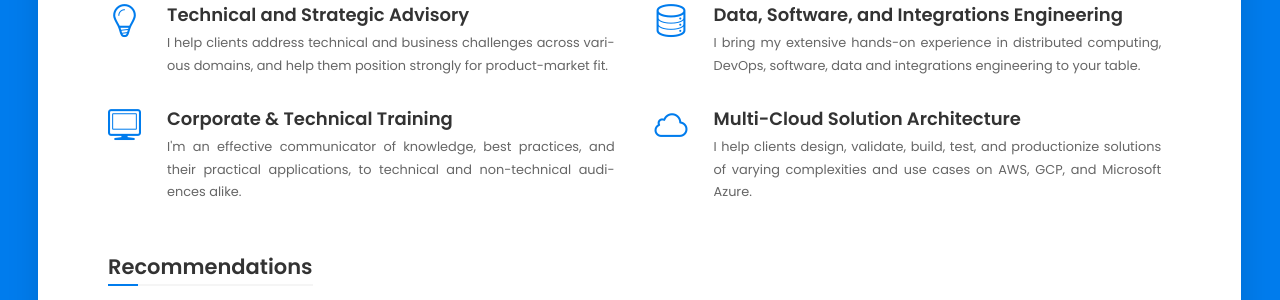
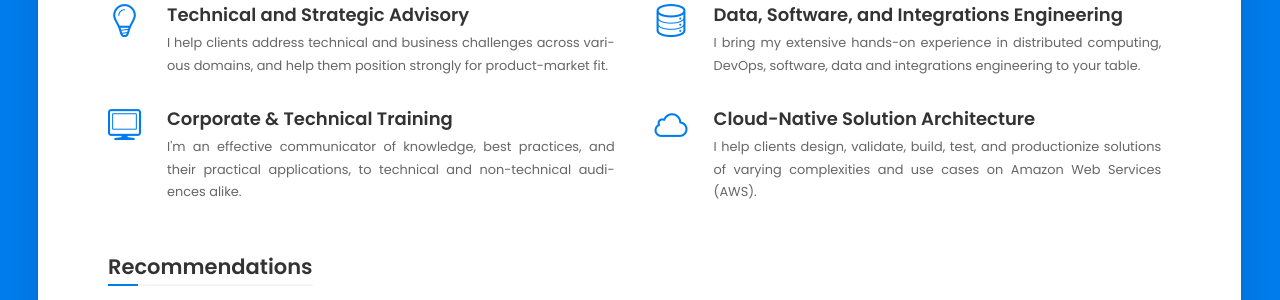
Before and after one commit to integracore2/integracore2.github.io, a Jekyll site: the page built from index.md, in a window 1280 px wide. Shown: the part 707-1007 px from the top of the page. Built offline with Jekyll 4.4.1, drawn with Linux system fonts in a browser that asks for light colours.

Commit message:
modified What I Do cloud description

```diff
--- a/_data/pageconfig/index.yml
+++ b/_data/pageconfig/index.yml
@@ -34,6 +34,6 @@ services:
       description: I bring my extensive hands-on experience in distributed computing, DevOps, software, data and integrations engineering to your table.
       icon: data
     2:
-      title: Multi-Cloud Solution Architecture
-      description: I help clients design, validate, build, test, and productionize solutions of varying complexities and use cases on AWS, GCP, and Microsoft Azure.
+      title: Cloud-Native Solution Architecture
+      description: I help clients design, validate, build, test, and productionize solutions of varying complexities and use cases on Amazon Web Services (AWS).
       icon: cloud
```
